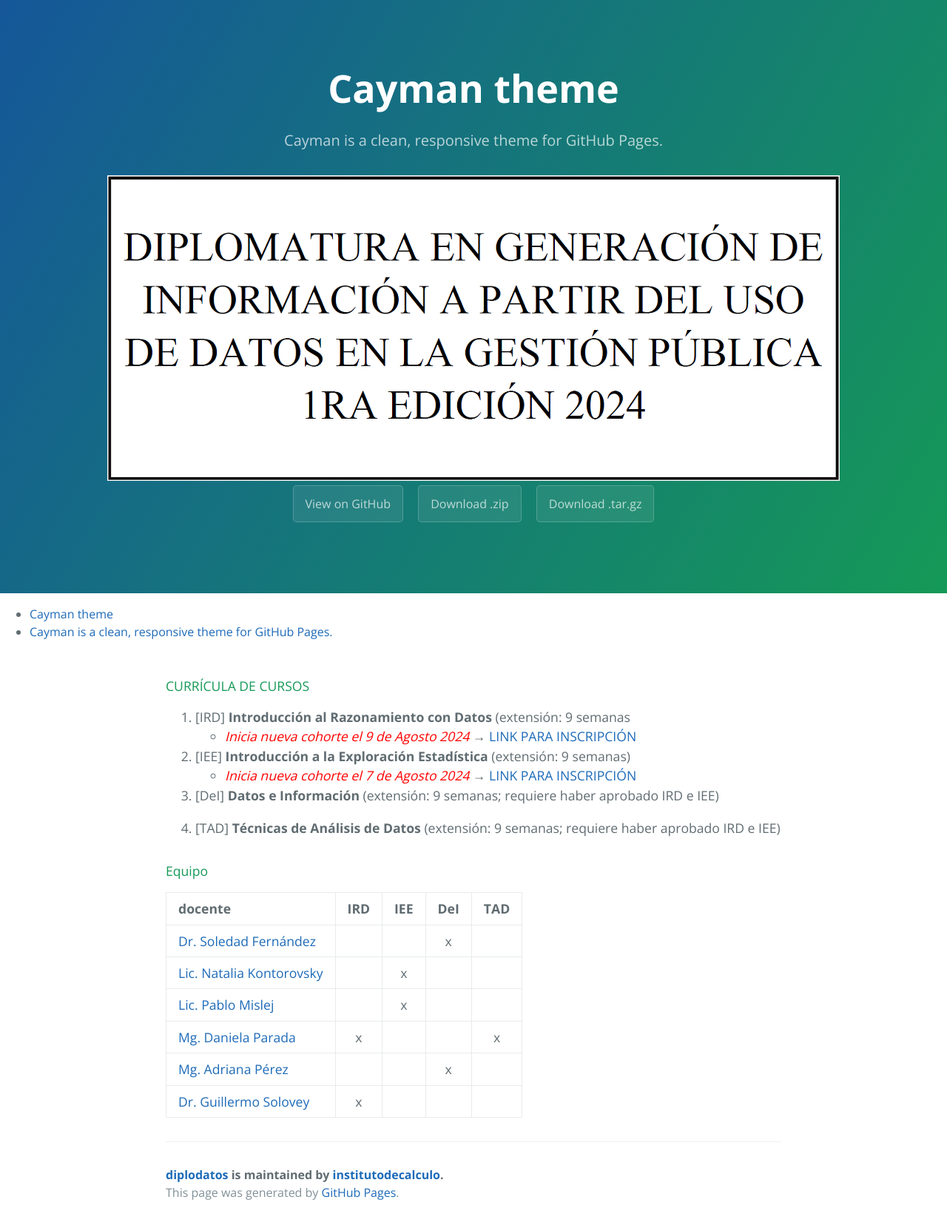
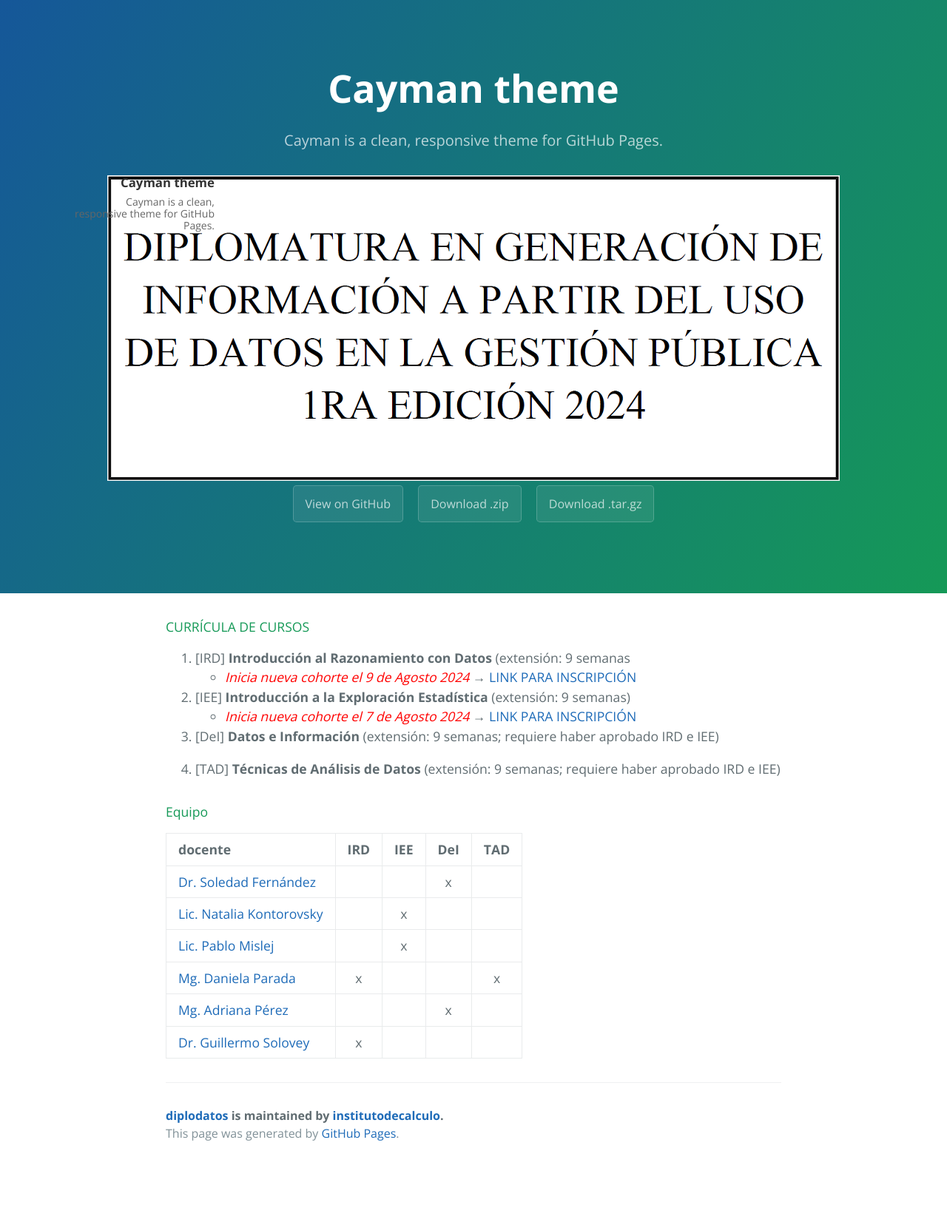
Before and after one commit to institutodecalculo/diplodatos, a Jekyll site: the page built from index.md, in a window 1280 px wide. Shown: the whole page at 74% size. Built offline with Jekyll 4.4.1, drawn with Linux system fonts in a browser that asks for light colours; after the commit the page ends 1576 px from its top, so only the background shows below that.

Commit message:
nav bar css

```diff
--- a/_sass/jekyll-theme-cayman.scss
+++ b/_sass/jekyll-theme-cayman.scss
@@ -376,3 +376,57 @@ a {
 .site-footer-credits {
   color: $blockquote-text-color;
 }
+
+nav {
+  width: 230px;
+  position: fixed;
+  top: 220px;
+  left:50%;
+  margin-left:-580px;
+  text-align: right;
+
+  ul {
+    list-style: none;
+    list-style-image:none;
+    font-size: 14px;
+    line-height:24px;
+
+    li {
+      padding: 5px 0px;
+      line-height: 16px;
+      // padding-right:17px;
+      // position:relative;
+      // right:-12px;
+
+      &.tag-h1 {
+        font-size: 1.2em;
+
+        a {
+          font-weight: bold;
+          color: #333;
+        }
+
+        + .tag-h2 {
+
+        }
+      }
+
+      &.tag-h2 {
+
+        + .tag-h1 {
+          margin-top:10px;
+        }
+      }
+    }
+    a {
+      color: #666;
+
+      &:hover { color: #999; }
+    }
+
+    // .active {
+    //   border-right:solid 4px #39C;
+    //   padding-right:13px;
+    // }
+  }
+}
```
